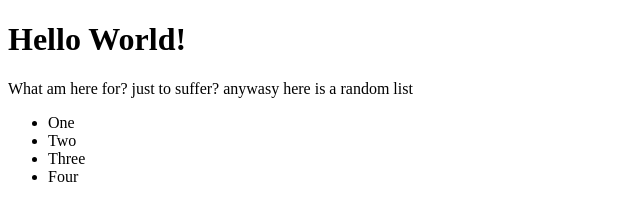
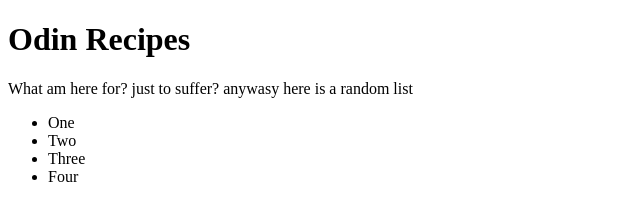
Before and after one commit to ZeroMeOut/PathToOdin, a plain HTML site: page simpleweb/index.html in a window 1280 px wide. Shown: the full height of the page, 0-640 px from the left. Drawn offline with Linux system fonts and the light colour scheme.

Commit message:
creating odin recipes

```diff
--- a/simpleweb/index.html
+++ b/simpleweb/index.html
@@ -2,11 +2,11 @@
 <html lang="en">
   <head>
     <meta charset="UTF-8">
-    <title>My First Webpage</title>
+    <title>Odin Recipes</title>
   </head>
 
   <body>
-    <h1>Hello World!</h1>
+    <h1>Odin Recipes</h1>
     <p> What am here for? just to suffer? anywasy here is a random list</p>
     <ul>
         <li>One</li>
```
